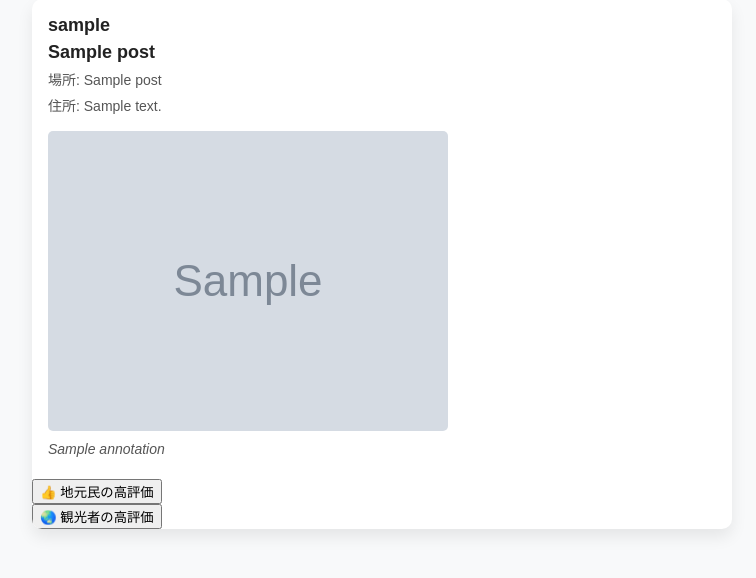
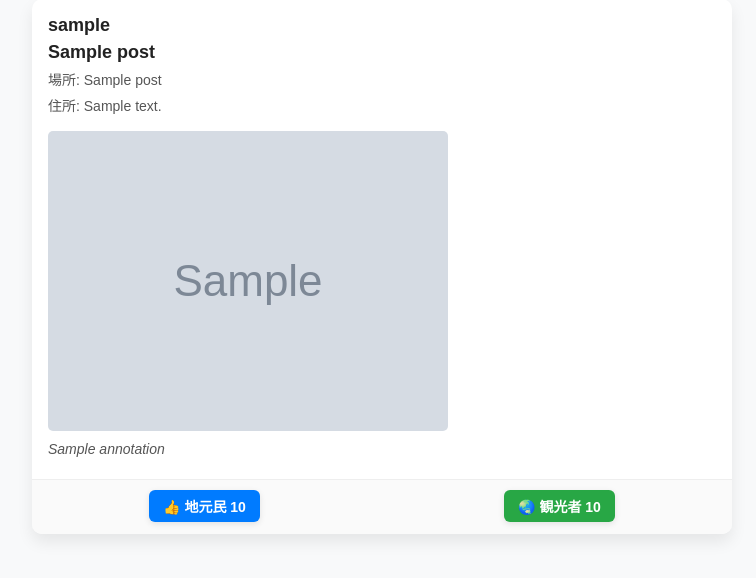
Before and after one commit to kuruneru/place_pop_application, a FastAPI app: template templates/index.html in a window 1280 px wide. Shown: the part 202-780 px from the top of the page, without its empty margins (258-1014 px from the left). Run offline with FastAPI, Linux system fonts and the light colour scheme; the template is opened without the code that fills it: most values are stand-ins (such as "Sample title", 1, 10 or a date in 2020); grey boxes marked "Sample" are stand-in pictures.

Commit message:
evaluation

```diff
--- a/templates/index.html
+++ b/templates/index.html
@@ -110,6 +110,53 @@
     .like-form button:hover {
       background: #218838;
     }
+
+    .like-buttons {
+      display: flex;
+      justify-content: space-around;
+      align-items: center;
+      padding: 10px 0 12px 0;
+      background: #fafafa;
+      border-top: 1px solid #eee;
+      gap: 10px;
+    }
+
+    .like-item {
+      margin: 0;
+    }
+
+    .like-btn {
+      display: flex;
+      align-items: center;
+      justify-content: center;
+      gap: 6px;
+      padding: 6px 14px;
+      font-size: 14px;
+      font-weight: 600;
+      color: #fff;
+      border: none;
+      border-radius: 6px;
+      cursor: pointer;
+      transition: all 0.2s ease;
+      box-shadow: 0 2px 6px rgba(0,0,0,0.1);
+    }
+
+    /* 地元民ボタン */
+    .like-btn.local {
+      background-color: #007bff;
+    }
+    .like-btn.local:hover {
+      background-color: #0069d9;
+    }
+
+    /* 観光者ボタン */
+    .like-btn.tourist {
+      background-color: #28a745;
+    }
+    .like-btn.tourist:hover {
+      background-color: #218838;
+    }
+
   </style>
 </head>
 <body>
@@ -137,25 +184,19 @@
               <p class="comment">{{ post.annotation }}</p>
             {% endif %}
           </a>
-          <!-- ★ 2種類の高評価ボタンを横並びに配置 -->
-          <div class="flex justify-between space-x-4 mt-4">
-              <!-- 地元民の高評価 -->
-              <form action="/like_local/{{ post.id }}" method="POST" class="flex-1">
-                  <button type="submit"
-                      class="w-full px-4 py-2 bg-blue-600 text-white font-semibold rounded-md
-                            hover:bg-blue-700 transition duration-200 ease-in-out shadow">
-                      👍 地元民の高評価
-                  </button>
-              </form>
+          <!-- ★ 高評価ボタンエリア -->
+          <div class="like-buttons">
+            <form action="/like_local/{{ post.id }}" method="POST" class="like-item">
+              <button type="submit" class="like-btn local">
+                👍 地元民 {{ post.local_likes or 0 }}
+              </button>
+            </form>
 
-              <!-- 観光者の高評価 -->
-              <form action="/like_tourist/{{ post.id }}" method="POST" class="flex-1">
-                  <button type="submit"
-                      class="w-full px-4 py-2 bg-green-600 text-white font-semibold rounded-md
-                            hover:bg-green-700 transition duration-200 ease-in-out shadow">
-                      🌏 観光者の高評価
-                  </button>
-              </form>
+            <form action="/like_tourist/{{ post.id }}" method="POST" class="like-item">
+              <button type="submit" class="like-btn tourist">
+                🌏 観光者 {{ post.tourist_likes or 0 }}
+              </button>
+            </form>
           </div>
         </div>
       {% endfor %}
```
